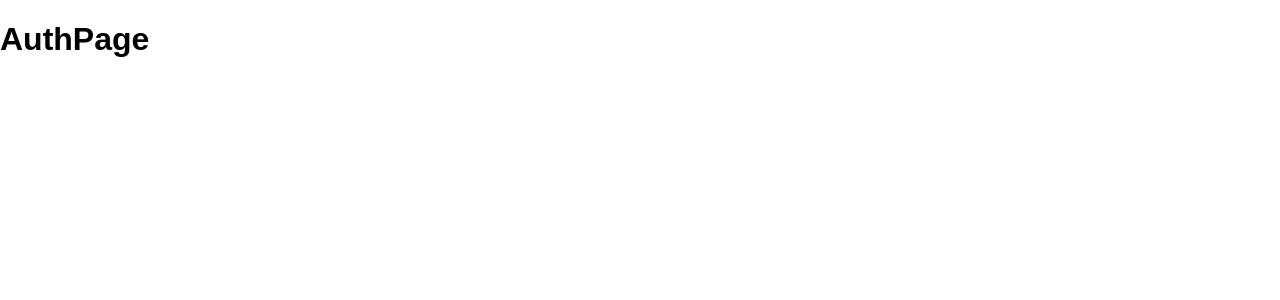
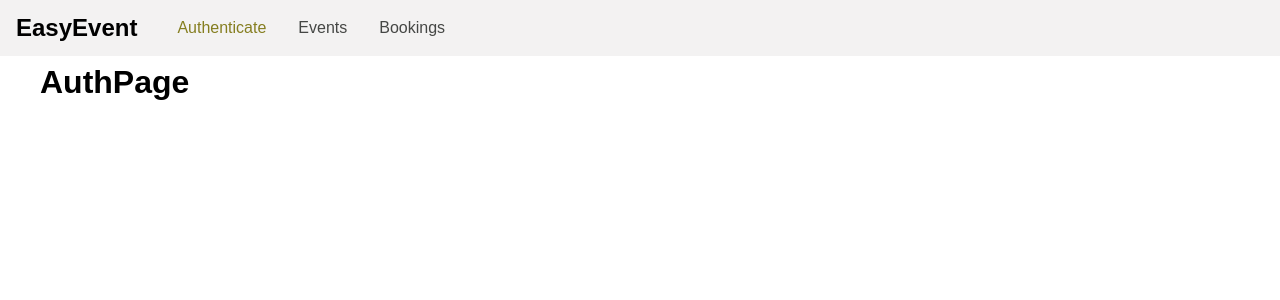
Before and after one commit to akhil9tiet/graphql-react-blog, a React (Create React App) app in the folder frontend/: page /auth in a window 1280 px wide. Shown: the top 300 px of the page. Built offline with nearby package versions, Linux system fonts and the light colour scheme.

Commit message:
feat :navbar

```diff
--- a/frontend/src/App.css
+++ b/frontend/src/App.css
@@ -0,0 +1,3 @@
+.main-content {
+	margin: 4rem 2.5rem;
+}
--- a/frontend/src/App.js
+++ b/frontend/src/App.js
@@ -4,18 +4,24 @@ import { BrowserRouter, Route, Redirect, Switch } from 'react-router-dom';
 import AuthPage from './pages/Auth';
 import EventsPage from './pages/Events';
 import BookingsPage from './pages/Bookings';
+import MainNavigation from './components/Navigation/MainNavigation';
 
 import './App.css';
 
 function App() {
 	return (
 		<BrowserRouter>
+			<React.Fragment>
+				<MainNavigation />
+				<main className="main-content">
 					<Switch>
 						<Redirect path='/' to='/auth' exact />
 						<Route path='/auth' component={AuthPage} />
 						<Route path='/events' component={EventsPage} />
 						<Route path='/bookings' component={BookingsPage} />
 					</Switch>
+				</main>
+			</React.Fragment>
 		</BrowserRouter>
 	);
 }
--- /dev/null
+++ b/frontend/src/components/Navigation/MainNavigation.css
@@ -0,0 +1,41 @@
+.main-navigation {
+	position: fixed;
+	left: 0;
+	top: 0;
+	width: 100%;
+	height: 3.5rem;
+	background: #f3f2f2;
+	padding: 0 1rem;
+	display: flex;
+	align-items: center;
+}
+
+.main-navigation__logo h1 {
+	margin: 0;
+	font-size: 1.5rem;
+}
+
+.main-navigation__items {
+	margin-left: 1.5rem;
+}
+
+.main-navigation__items ul {
+	display: flex;
+	list-style: none;
+	padding: 0;
+	margin: 0;
+}
+.main-navigation__items li {
+	margin: 0 1rem;
+}
+
+.main-navigation__items a {
+	text-decoration: none;
+	color: #454745;
+}
+
+.main-navigation__items a:hover,
+.main-navigation__items a:active,
+.main-navigation__items a.active {
+	color: #857e20;
+}
--- /dev/null
+++ b/frontend/src/components/Navigation/MainNavigation.js
@@ -0,0 +1,28 @@
+import React from 'react';
+import { NavLink } from 'react-router-dom';
+import './MainNavigation.css';
+
+const mainNavigation = (props) => {
+	return (
+		<header className="main-navigation">
+			<div className='main-navigation__logo'>
+				<h1>EasyEvent</h1>
+			</div>
+			<div className='main-navigation__items'>
+				<ul>
+					<li>
+						<NavLink to='/auth'>Authenticate</NavLink>
+					</li>
+					<li>
+						<NavLink to='/events'>Events</NavLink>
+					</li>
+					<li>
+						<NavLink to='/bookings'>Bookings</NavLink>
+					</li>
+				</ul>
+			</div>
+		</header>
+	);
+};
+
+export default mainNavigation;
```
Lines whose indentation alone changed are shown as unchanged.
